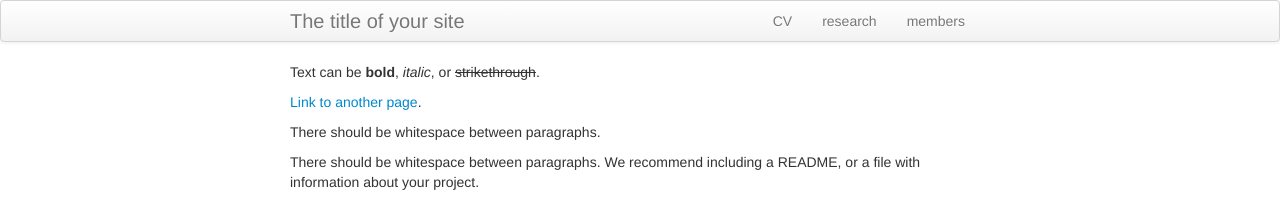
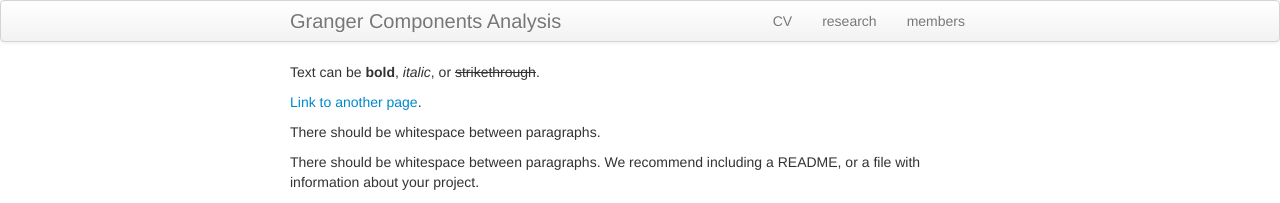
Before and after one commit to dmochow/dmochow.github.io, a Jekyll site: the page built from index.md, in a window 1280 px wide and 900 px high. Shown: the top 203 px of the window. Built offline with Jekyll 4.4.1, drawn with Linux system fonts in a browser that asks for light colours.

Commit message:
Update _config.yml

```diff
--- a/_config.yml
+++ b/_config.yml
@@ -12,8 +12,8 @@ remote_theme: pages-themes/minimal@v0.2.0
 plugins:
 - jekyll-remote-theme # add this line to the plugins list if you already have one
 
-title: [The title of your site]
-description: [A short description of your site's purpose]
+title: [Granger Components Analysis]
+description: [Home of Granger Components Analysis]
 
 show_downloads: [false]
 google_analytics: [420]
```
